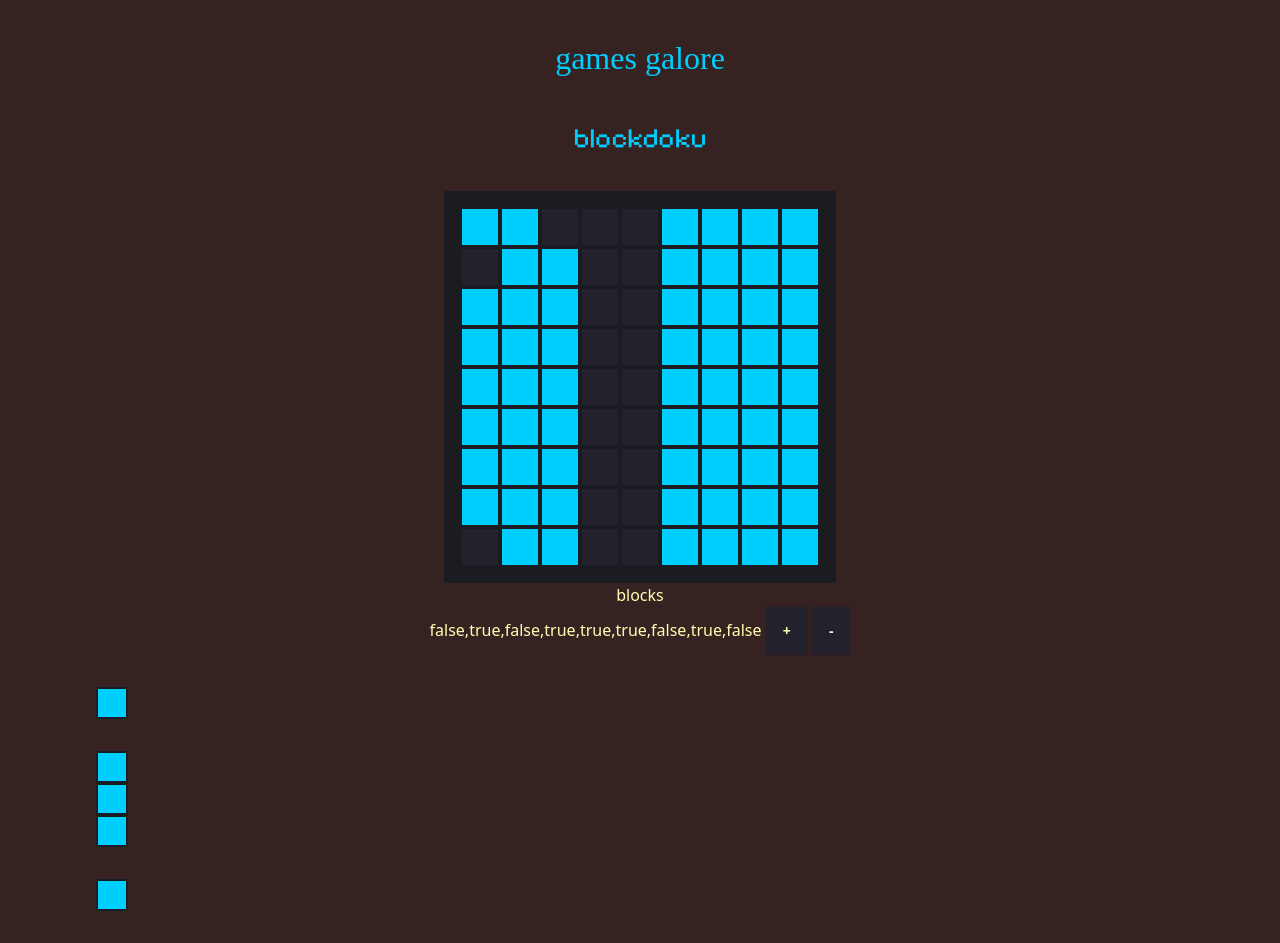
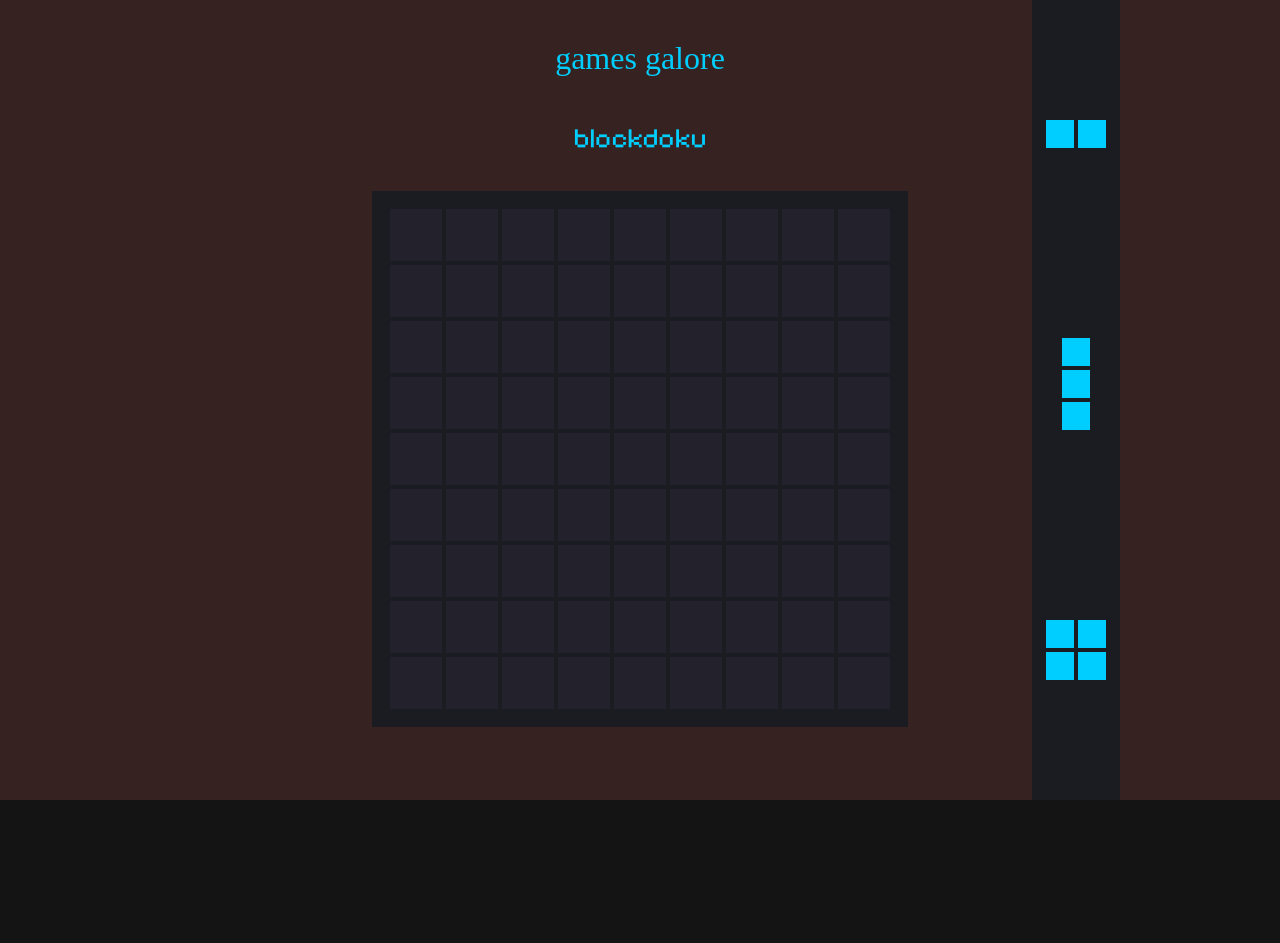
Before and after one commit to moapng/gamesgamesgames, a SvelteKit app: page /blockdoku in a window 1280 px wide. After the commit the page ends 800 px from the top, so only its background shows below. Built offline with nearby package versions, Linux system fonts and the light colour scheme.

Commit message:
basic functioning game :D

```diff
--- a/src/app.css
+++ b/src/app.css
@@ -35,6 +35,6 @@ h2 {
 	font-size: 1.75rem;
 }
 
-p{
+body{
 	font-size: 1.25rem;
 }
--- /dev/null
+++ b/src/lib/blockdoku/Shape.svelte
@@ -0,0 +1,42 @@
+<script lang="ts">
+	import { onMount } from 'svelte';
+	import { writable, type Writable } from 'svelte/store';
+
+	export let draggedShape: Writable<boolean[][] | null> = writable();
+	export let shape: Writable<boolean[][]>;
+
+	const length: Writable<number> = writable();
+
+	const handleDrag = (e: Event) => {
+		draggedShape.set($shape);
+	};
+
+	const handleDragEnd = () => {};
+	let shapeDiv: HTMLDivElement;
+
+	onMount(() => {
+		length.set($shape[0].length);
+		shapeDiv.style.gridTemplateColumns = `repeat(${$length}, minmax(0, 1fr))`;
+	});
+</script>
+
+<div
+	class="grid grid-cols-{$length}"
+	role="figure"
+	draggable="true"
+	on:drag={(e) => handleDrag(e)}
+	bind:this={shapeDiv}
+>
+	{#each $shape as row}
+		{#each row as cell}
+			<span
+				class="{cell
+					? 'bg-primary border-solid border-2 border-base-300'
+					: ''} col-span-1 mobile:w-6 mobile:h-6 pad:w-8 pad:h-8 desktop:w-8 desktop:h-8 lgdesktop:w-12 lgdesktop:h-12"
+			/>
+		{/each}
+	{/each}
+</div>
+
+<style>
+</style>
--- /dev/null
+++ b/src/lib/blockdoku/ShapesToPlace.svelte
@@ -0,0 +1,76 @@
+<script lang="ts">
+	import { writable, type Writable } from 'svelte/store';
+	import Shape from './Shape.svelte';
+
+	export let draggedShape: Writable<boolean[][] | null>;
+	const shapes: boolean[][][] = [
+		[[true]],
+		[[true], [true]],
+		[[true], [true], [true]],
+		[[true], [true], [true], [true]],
+		[[true, true]],
+		[[true, true, true]],
+		[[true, true, true, true]],
+		[
+			[true, true],
+			[true, true]
+		],
+		[
+			[true, true],
+			[false, true]
+		],
+		[
+			[true, true],
+			[true, false]
+		],
+		[
+			[false, true],
+			[true, true]
+		],
+		[
+			[true, false],
+			[true, true]
+		],
+		[
+			[false, true],
+			[true, false]
+		],
+		[
+			[true, false],
+			[false, true]
+		],
+		[
+			[false, false, true],
+			[false, true, false],
+			[true, false, false]
+		],
+		[
+			[true, false, false],
+			[false, true, false],
+			[false, false, true]
+		],
+		[
+			[false, true, false],
+			[true, true, true],
+			[false, true, false]
+		]
+	];
+
+	const returnRandom = () => {
+		return Math.floor(Math.random() * 13);
+	};
+	const shapesToPlace = [
+		writable(shapes[returnRandom()]),
+		writable(shapes[returnRandom()]),
+		writable(shapes[returnRandom()])
+	];
+	//TO DO: clear shape after it's been placed, when all are cleared, set 3 new ones
+</script>
+
+<div
+	class="flex justify-evenly items-center bg-base-300 p-3 mt-8 desktop:absolute desktop: right-40 desktop:inset-y-0 desktop:gap-20 desktop:flex-col desktop:mt-auto"
+>
+	{#each { length: 3 } as _, i}
+		<Shape shape={shapesToPlace[i]} {draggedShape} />
+	{/each}
+</div>
--- a/src/routes/+layout.svelte
+++ b/src/routes/+layout.svelte
@@ -43,7 +43,7 @@
 	</label>
 </nav> -->
 <div
-	class="mobile:px-10 mobile:pt-6 desktop:px-24 desktop:pt-10 lgdesktop:px-32 lgdesktop:pt-16 min-h-screen h-full w-screen text-center"
+	class="mobile:px-10 mobile:pt-6 desktop:px-20 desktop:pt-10 lgdesktop:px-32 lgdesktop:pt-16 min-h-screen h-full w-screen text-center"
 	data-theme={href}
 >
 	<h1
--- a/src/routes/blockdoku/+page.svelte
+++ b/src/routes/blockdoku/+page.svelte
@@ -1,96 +1,133 @@
 <script lang="ts">
-	import { writable } from 'svelte/store';
+	import ShapesToPlace from '$lib/blockdoku/ShapesToPlace.svelte';
+	import { writable, type Writable } from 'svelte/store';
+	import { fade } from 'svelte/transition';
 
-	const blocks = writable([
-		[true, true, false, false, false, true, true, true, true],
-		[false, true, true, false, false, true, true, true, true],
-		[true, true, true, false, false, true, true, true, true],
-		[true, true, true, false, false, true, true, true, true],
-		[true, true, true, false, false, true, true, true, true],
-		[true, true, true, false, false, true, true, true, true],
-		[true, true, true, false, false, true, true, true, true],
-		[true, true, true, false, false, true, true, true, true],
-		[false, true, true, false, false, true, true, true, true]
-	]);
+	const createEmptyGrid = (rows: number, columns: number) => {
+		return Array.from({ length: rows }, () => Array(columns).fill(false));
+	};
 
-	const shapes = [
-		[
-			[false, true, false],
-			[true, true, true],
-			[false, true, false]
-		],
-		[[true, true, true]],
-		[[true], [true], [true]],
-		[[true, true]],
-		[[true], [true]],
-		[[true]],
-		[
-			[true, true],
-			[false, true]
-		],
-		[
-			[true, true],
-			[true, false]
-		],
-		[
-			[false, true],
-			[true, true]
-		],
-		[
-			[true, false],
-			[true, true]
-		],
-		[
-			[true, true],
-			[true, true]
-		],
-		[
-			[false, true],
-			[true, false]
-		],
-		[
-			[true, false],
-			[false, true]
-		]
-	];
+	const blocks: Writable<boolean[][]> = writable(createEmptyGrid(9, 9));
 
-	let random = Math.floor(Math.random() * 10);
+	const placeShape = (x: number, y: number, shape: boolean[][]) => {
+		const shapeHeight = shape.length;
+		const shapeWidth = shape[0].length;
+		if (
+			// check if x & y are between 0-8 (aka. fits in the 9x9 grid)
+			x >= 0 &&
+			x < $blocks[0].length &&
+			y >= 0 &&
+			y < $blocks.length &&
+			x + shapeWidth <= $blocks[0].length && // check if shape fits horizontally / xAxis
+			y + shapeHeight <= $blocks.length // check if shape fits vertically / yAxis
+		) {
+			// check if all cells needed for the shape are empty and fits in the 9x9 grid
+			const canPlace = shape.every((row, j) =>
+				row.every(
+					(cell, i) =>
+						!cell ||
+						(x + i >= 0 &&
+							x + i <= $blocks[0].length &&
+							y + j >= 0 &&
+							y + j <= $blocks.length &&
+							!$blocks[y + j][x + i])
+				)
+			);
 
-	let value: number = 0;
-	$: shape = shapes[value];
+			if (canPlace) {
+				blocks.update((arr) => {
+					const newArray = arr.map((row) => [...row]);
+					shape.forEach((row, j) => {
+						row.forEach((cell, i) => {
+							if (cell) {
+								newArray[y + j][x + i] = true;
+							}
+						});
+					});
+					return newArray;
+				});
+			}
+		}
+	};
+
+	const handleMouse = (x: number, y: number) => {
+		if ($draggedShape) {
+			placeShape(x, y, $draggedShape);
+			// reset draggedShape after it's been placed
+			draggedShape.set(null);
+		}
+	};
+
+	const combo: Writable<number> = writable(0);
+	const clearRow = () => {
+		// check rows
+		$blocks.forEach((row, i) => {
+			if (row.every((block) => block === true)) {
+				combo.set($combo + 1);
+				row.forEach((_, j) => {
+					blocks.update((arr) => {
+						// update the whole row to be false
+						const newArray = arr.map((r, rowIndex) => (rowIndex === i ? r.map(() => false) : r));
+						return newArray;
+					});
+				});
+
+				console.log(`CLEARED row ${i} `);
+			}
+		});
+
+		// check columns
+		for (let i = 0; i < $blocks.length; i++) {
+			const column = $blocks.map((row) => row[i]);
+
+			if (column.every((block) => block)) {
+				combo.set($combo + 1);
+				column.forEach((_, j) => {
+					blocks.update((arr) => {
+						// update the whole column to be false
+						const newArray = arr.map((r, rowIndex) =>
+							rowIndex === j
+								? r.map((_, colIndex) => (colIndex === i ? false : arr[rowIndex][colIndex]))
+								: r
+						);
+						return newArray;
+					});
+				});
+				console.log(`CLEARED column ${i}`);
+			}
+		}
+	};
+	// TO DO: clear 3x3 like sudoku
+
+	$: $blocks, clearRow();
+
+	const draggedShape: Writable<boolean[][] | null> = writable();
 </script>
 
 <h2 class="text-blockdoku">blockdoku</h2>
+
 <section
-	class="game-container bg-base-300 w-fit m-auto grid grid-cols-9 mobile:p-2 desktop:p-4 lgdesktop:p-6 mobile:mt-5 desktop:mt-8 lgdesktop:mt-10"
+	class="mobile:max-desktop:absolute mobile:max-desktop:inset-x-0 mobile:max-desktop:bottom-0 desktop:flex"
 >
-	{#each $blocks as row}
-		{#each row as block}
-			<span
-				class="{block
-					? 'bg-primary'
-					: 'bg-base-200'} mobile:w-8 mobile:h-8 desktop:w-10 desktop:h-10 lgdesktop:w-16 lgdesktop:h-16 border-solid border-2 border-base-300"
-			/>
+	<div
+		class="bg-base-300 w-fit m-auto grid grid-cols-9 mobile:p-2 mobile:mt-5 desktop:p-4 desktop:mt-8 lgdesktop:p-6 lgdesktop:mt-10"
+	>
+		{#each $blocks as row, y}
+			{#each row as col, x}
+				<span
+					id={`${x},${y}`}
+					class="{col
+						? 'bg-primary'
+						: 'bg-base-200'} mobile:w-8 mobile:h-8 pad:w-16 pad:h-16 desktop:w-14 desktop:h-14 lgdesktop:w-20 lgdesktop:h-20 border-solid border-2 border-base-300"
+					role="figure"
+					on:mouseenter={() => handleMouse(x, y)}
+					transition:fade={{ delay: 250, duration: 300 }}
+				/>
+			{/each}
 		{/each}
-	{/each}
+	</div>
+	<ShapesToPlace {draggedShape} />
 </section>
-<section>blocks</section>
-{shape}
-
-<button class="btn" {value} on:click={() => (value = value + 1)}>+</button>
-<button class="btn" {value} on:click={() => (value = value - 1)}>-</button>
-
-<div class="grid grid-cols-{shape.length} w-fit">
-	{#each shape as row}
-		{#each row as shape}
-			<span
-				class="{shape
-					? 'bg-primary border-solid border-2 border-base-300'
-					: ''} mobile:w-6 mobile:h-6 desktop:w-8 desktop:h-8 lgdesktop:w-12 lgdesktop:h-12"
-			/>
-		{/each}
-	{/each}
-</div>
 
 <style>
 </style>
--- a/tailwind.config.js
+++ b/tailwind.config.js
@@ -3,7 +3,7 @@ export default {
 	content: ['./src/**/*.{html,js,svelte,ts}'],
 	theme: {
 		screens: {
-			mobile: '280px',
+			mobile: '300px',
 			pad: '640px',
 			desktop: '1024px',
 			lgdesktop: '1600px'
```
